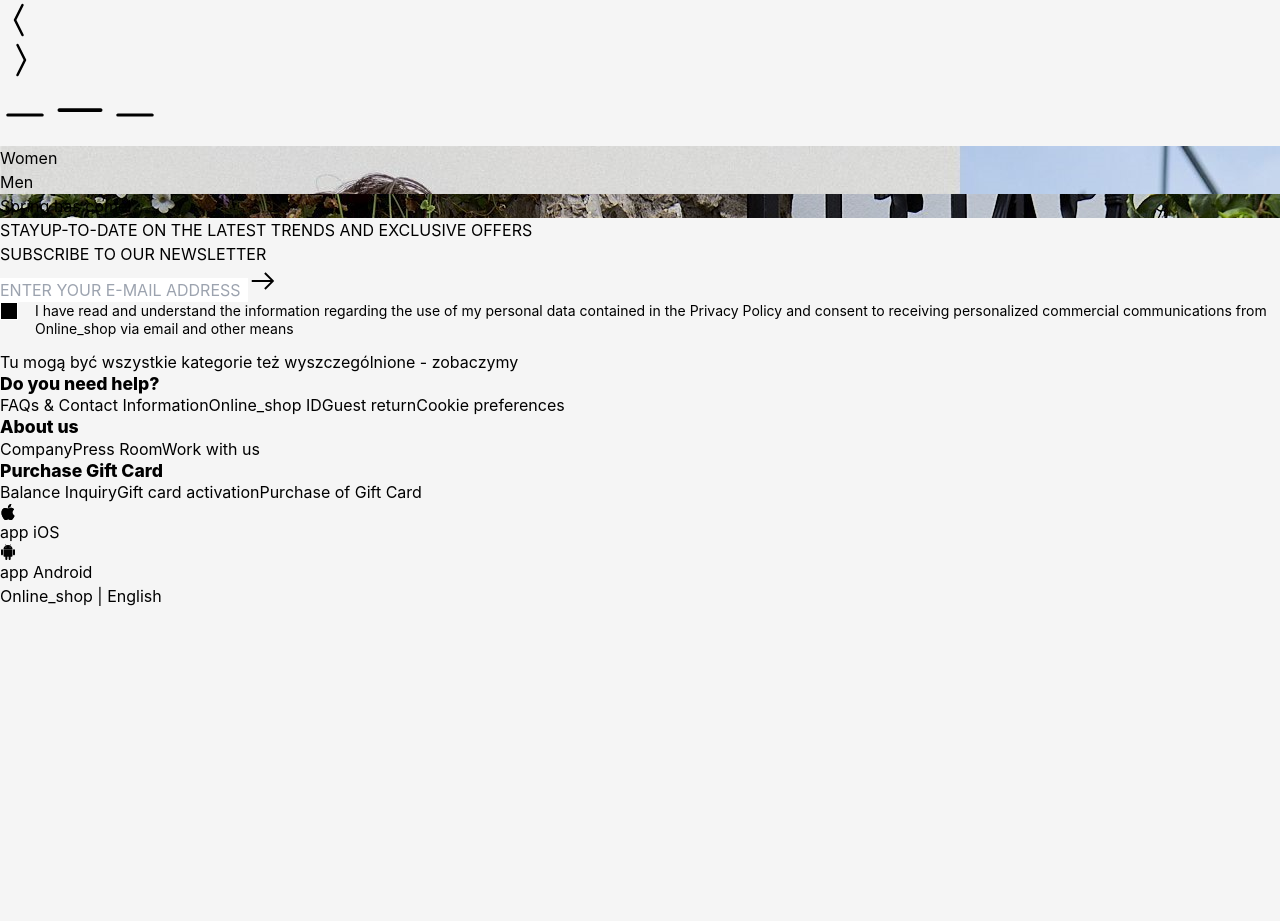
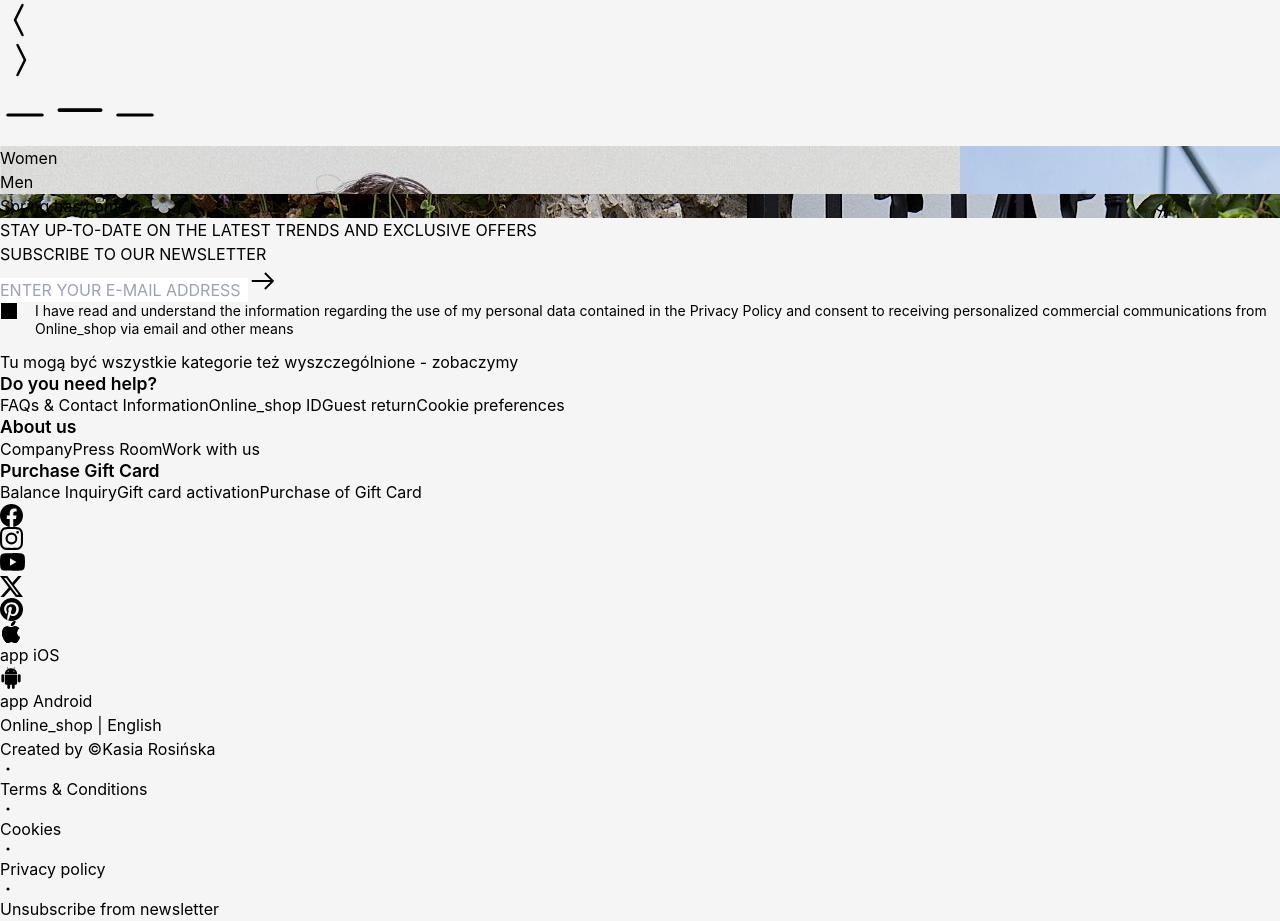
Before and after one commit to wanghaisheng/a-Online_shop-hub, a React (Vite) app: page / in a window 1280 px wide. Before the commit the page ends 800 px from the top, so only its background shows below. Built offline with nearby package versions, Linux system fonts and the light colour scheme.

Commit message:
Footer component

```diff
--- a/src/components/Footer/Footer.tsx
+++ b/src/components/Footer/Footer.tsx
@@ -1,99 +1,173 @@
-import { BsAndroid2 } from "react-icons/bs";
-import { BsApple } from "react-icons/bs";
+import {
+  BsAndroid2,
+  BsApple,
+  BsFacebook,
+  BsInstagram,
+  BsTwitterX,
+  BsYoutube,
+  BsPinterest,
+  BsDot,
+} from "react-icons/bs";
 
 function Footer() {
   return (
-    <footer className="flex flex-col items-center  justify-center p-14 ">
-      <div className=" w-dvw border-b-[2px] border-t-[2px] p-5 text-center ">
+    <footer
+      id="footer"
+      className="flex flex-col items-center  justify-center p-6 "
+    >
+      <div className=" mt-7 w-dvw border-b-[2px] border-t-[2px] p-5 text-center">
         Tu mogą być wszystkie kategorie też wyszczególnione - zobaczymy
       </div>
-      <div className=" flex w-full justify-evenly p-5">
+
+      <div className=" flex w-full justify-evenly p-10">
         <div className="p-5 px-10">
           <h3 className="pb-5">Do you need help?</h3>
           <a
-            href="/"
-            className=" block cursor-pointer pb-1 text-slate-600 hover:text-black hover:underline hover:underline-offset-1"
+            href="#footer"
+            className=" block cursor-pointer pb-1 text-slate-500 hover:text-black hover:underline hover:underline-offset-1"
           >
             FAQs & Contact Information
           </a>
           <a
-            href="/"
-            className="block cursor-pointer pb-1 text-slate-600 hover:text-black hover:underline hover:underline-offset-1"
+            href="#footer"
+            className="block cursor-pointer pb-1 text-slate-500 hover:text-black hover:underline hover:underline-offset-1"
           >
             Online_shop ID
           </a>
           <a
-            href="/"
-            className="block cursor-pointer pb-1 text-slate-600 hover:text-black hover:underline hover:underline-offset-1"
+            href="#footer"
+            className="block cursor-pointer pb-1 text-slate-500 hover:text-black hover:underline hover:underline-offset-1"
           >
             Guest return
           </a>
           <a
-            href="/"
-            className="block cursor-pointer pb-1 text-slate-600 hover:text-black hover:underline hover:underline-offset-1"
+            href="#footer"
+            className="block cursor-pointer pb-1 text-slate-500 hover:text-black hover:underline hover:underline-offset-1"
           >
             Cookie preferences
           </a>
         </div>
+
         <div className="p-5 px-10">
           <h3 className="pb-5">About us</h3>
           <a
-            href="/"
-            className="block cursor-pointer pb-1 text-slate-600 hover:text-black hover:underline hover:underline-offset-1"
+            href="#footer"
+            className="block cursor-pointer pb-1 text-slate-500 hover:text-black hover:underline hover:underline-offset-1"
           >
             Company
           </a>
           <a
-            href="/"
-            className="block cursor-pointer pb-1 text-slate-600 hover:text-black hover:underline hover:underline-offset-1"
+            href="#footer"
+            className="block cursor-pointer pb-1 text-slate-500 hover:text-black hover:underline hover:underline-offset-1"
           >
             Press Room
           </a>
           <a
             href="https://www.linkedin.com/in/katarzyna-rosinska/"
             target="_blank"
-            className="block cursor-pointer pb-1 text-slate-600 hover:text-black hover:underline hover:underline-offset-1"
+            className="block cursor-pointer pb-1 text-slate-500 hover:text-amber-500 hover:underline hover:underline-offset-1"
           >
             Work with us
           </a>
         </div>
+
         <div className="p-5 px-10">
           <h3 className="pb-5">Purchase Gift Card</h3>
           <a
-            href="/"
-            className="block cursor-pointer pb-1 text-slate-600 hover:text-black hover:underline hover:underline-offset-1"
+            href="#footer"
+            className="block cursor-pointer pb-1 text-slate-500 hover:text-black hover:underline hover:underline-offset-1"
           >
             Balance Inquiry
           </a>
           <a
-            href="/"
-            className="block cursor-pointer pb-1 text-slate-600 hover:text-black hover:underline hover:underline-offset-1"
+            href="#footer"
+            className="block cursor-pointer pb-1 text-slate-500 hover:text-black hover:underline hover:underline-offset-1"
           >
             Gift card activation
           </a>
           <a
-            href="/"
-            className="block cursor-pointer pb-1 text-slate-600 hover:text-black hover:underline hover:underline-offset-1"
+            href="#footer"
+            className="block cursor-pointer pb-1 text-slate-500 hover:text-black hover:underline hover:underline-offset-1"
           >
             Purchase of Gift Card
           </a>
         </div>
       </div>
-      <div className="flex w-dvw justify-evenly border-b-[2px] border-t-[2px] p-5 text-center">
-        <div>
 
+      <div className="flex h-[67px] w-dvw justify-evenly border-b-[2px] border-t-[2px] ">
+        <div className="container mx-auto flex h-full items-center justify-center">
+          <BsFacebook
+            size={23}
+            className="mr-4  cursor-pointer hover:fill-sky-500"
+          />
+          <BsInstagram
+            size={23}
+            className="mr-4 cursor-pointer hover:fill-pink-400"
+          />
+          <BsYoutube
+            size={25}
+            className="mr-4 cursor-pointer hover:fill-red-600"
+          />
+          <BsTwitterX
+            size={23}
+            className="mr-4 cursor-pointer hover:fill-amber-400"
+          />
+          <BsPinterest
+            size={23}
+            className="cursor-pointer hover:fill-red-600"
+          />
         </div>
-        <div className="flex">
-          <BsApple />
-          <p>app iOS</p>
+        <div className="container mx-auto flex h-full items-center justify-center border-x-[2px]">
+          <BsApple size={22} className="mr-1" />
+          <p className=" font-medium">app iOS</p>
         </div>
-        <div className="flex">
-          <BsAndroid2 />
-          <p>app Android</p>
+        <div className="container mx-auto flex h-full items-center justify-center border-r-[2px]">
+          <BsAndroid2 size={22} className="mr-1 hover:fill-green-600" />
+          <p className=" font-medium">app Android</p>
         </div>
-        <div>
-          <p>Online_shop | English</p>
+        <div className="container mx-auto flex h-full items-center justify-center">
+          <p>
+            <span className=" italic">Online_shop</span> | English
+          </p>
         </div>
+      </div>
+
+      <div className="container mx-auto mt-10 flex h-[30px] w-dvw items-center justify-center text-sm">
+        <a
+          href="https://github.com/RosinskaK"
+          target="_blank"
+          className="block cursor-pointer pb-1 text-slate-500 hover:font-bold hover:text-pink-400 hover:underline hover:underline-offset-1"
+        >
+          Created by &copy;Kasia Rosińska
+        </a>
+        <BsDot className="fill-slate-500" />
+        <a
+          href="#footer"
+          className="block cursor-pointer pb-1 text-slate-500 hover:text-black hover:underline hover:underline-offset-1"
+        >
+          Terms & Conditions
+        </a>
+        <BsDot className="fill-slate-500" />
+        <a
+          href="#footer"
+          className="block cursor-pointer pb-1 text-slate-500 hover:text-black hover:underline hover:underline-offset-1"
+        >
+          Cookies
+        </a>
+        <BsDot className="fill-slate-500" />
+        <a
+          href="#footer"
+          className="block cursor-pointer pb-1 text-slate-500 hover:text-black hover:underline hover:underline-offset-1"
+        >
+          Privacy policy
+        </a>
+        <BsDot className="fill-slate-500" />
+        <a
+          href="#footer"
+          className="block cursor-pointer pb-1 text-slate-500 hover:text-black hover:underline hover:underline-offset-1"
+        >
+          Unsubscribe from newsletter
+        </a>
       </div>
     </footer>
   );
--- a/src/components/HomeNewsletter/HomeNewsletter.tsx
+++ b/src/components/HomeNewsletter/HomeNewsletter.tsx
@@ -8,7 +8,7 @@ function HomeNewsletter() {
     <section className=" flex h-72 w-screen bg-black text-white ">
       <div className=" h-72 w-full p-20 pr-10">
         <h2 className=" text-4xl leading-8">
-          STAYUP-TO-DATE ON THE LATEST TRENDS AND EXCLUSIVE OFFERS
+          STAY UP-TO-DATE ON THE LATEST TRENDS AND EXCLUSIVE OFFERS
         </h2>
         <p className="pt-3 text-xl font-extralight">
           SUBSCRIBE TO OUR NEWSLETTER
--- a/src/css/index.css
+++ b/src/css/index.css
@@ -43,7 +43,7 @@ h1 {
 h3 {
   font-size: 1.1rem;
   line-height: 1.1;
-  font-weight: 800;
+  font-weight: 600;
 }
 
 /* button {
```
